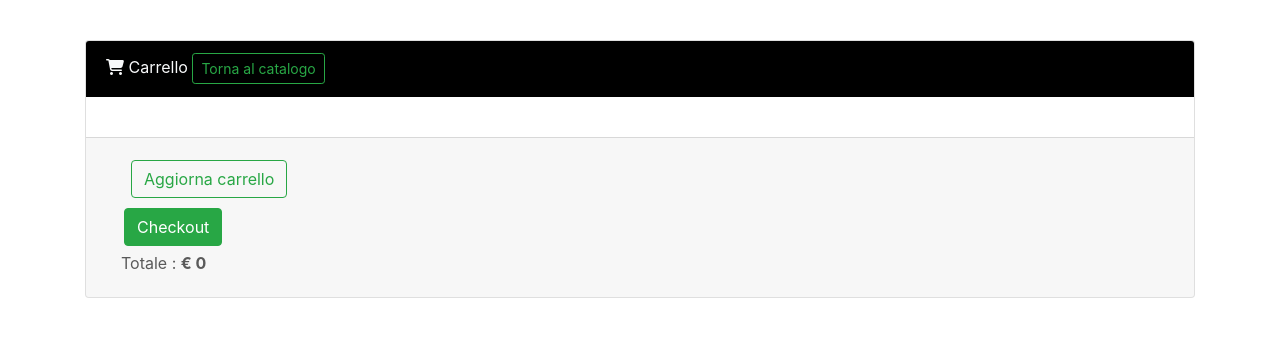
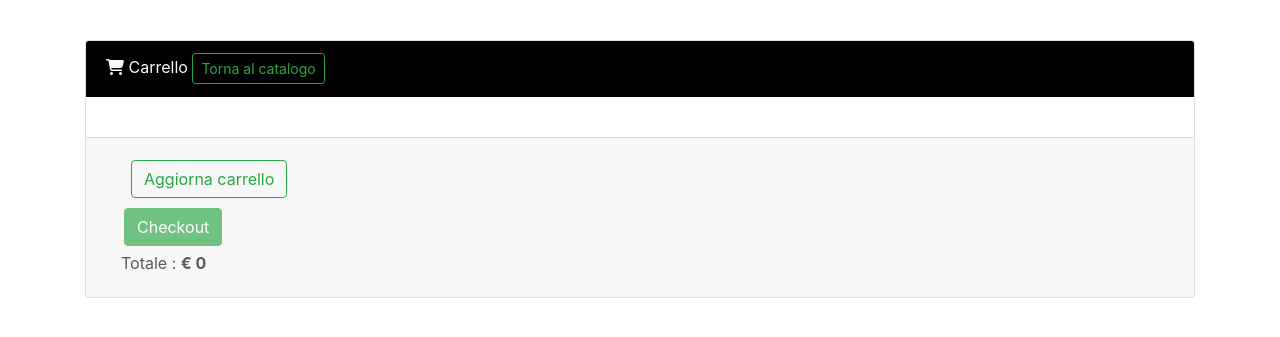
Before and after one commit to giorgiac98/videogen, a PHP site: page /cart.php in a window 1280 px wide. Shown: the part 56-393 px from the top of the page. Run offline with PHP 8.4, Linux system fonts and the light colour scheme; some libraries are stand-ins or nearby versions.

Commit message:
minimal modifies

```diff
--- a/cart.php
+++ b/cart.php
@@ -81,6 +81,8 @@
                                         </div>
                                         <div class="col-4 col-sm-4 col-md-4">
                                             <div class="quantity">
+                                              <!-- FIXME moltiplicare prezzo per quantità
+                                               secondo me possiamo anche fare a meno della qta.. -->
                                                 <input type="number" step="1" max="<?php echo $game['qta']; ?>" min="1" value="1" class="qty" size="4">
                                             </div>
                                         </div>
@@ -107,7 +109,9 @@
                           </div>
                         </div>
                         <div class="pull-right" style="margin: 10px">
-                            <a href="checkout.php" class="btn btn-success pull-right ml-2" id="checkoutButton">Checkout</a>
+                            <a href="checkout.php" class="btn btn-success pull-right ml-2
+                            <?php if(count($_SESSION['cart']) == 0) echo 'disabled'; ?>
+                            " id="checkoutButton">Checkout</a>
                             <div class="pull-right" style="margin: 5px">
                                 Totale : <b>€ <?php echo $totale; ?></b>
                             </div>
```
